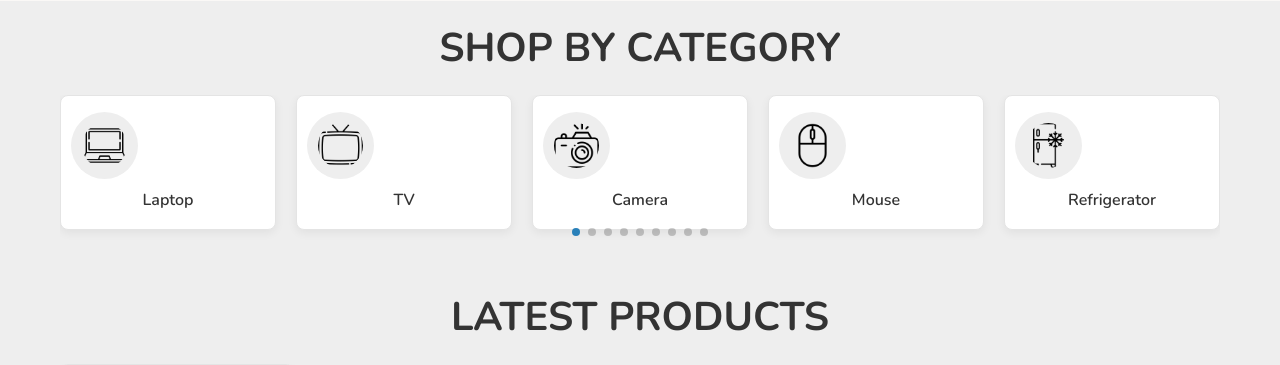
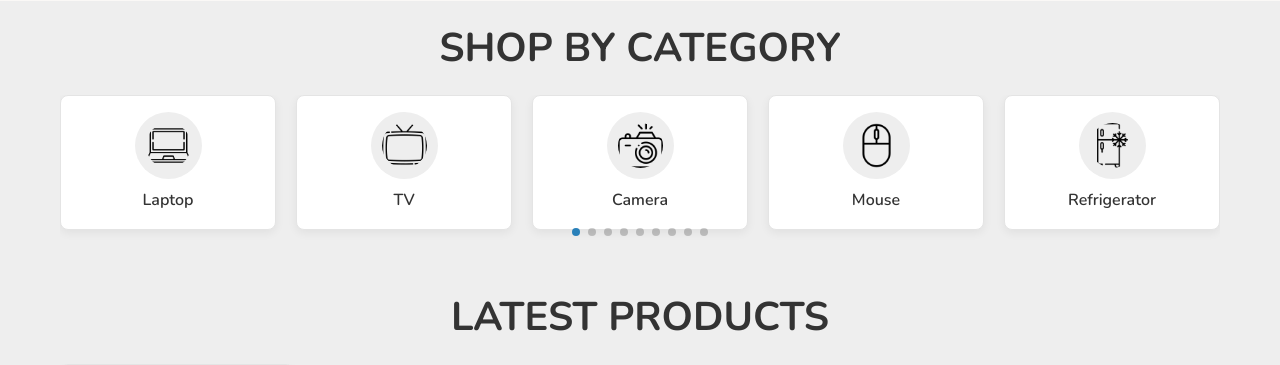
Before and after one commit to sohan1828/ecommerce-website, a PHP site: page /home.php in a window 1280 px wide. Shown: the part 547-912 px from the top of the page. Run offline with PHP 8.4, Linux system fonts and the light colour scheme; data that the repository does not hold is empty; some libraries are stand-ins or nearby versions.

Commit message:
Updated CSS website

```diff
--- a/css/style.css
+++ b/css/style.css
@@ -437,12 +437,6 @@ section{
    transform: translateY(-.4rem);
 }
 
-.category .swiper-slide{
-   display: flex;
-   align-items: stretch;
-   justify-content: center;
-}
-
 .category .swiper-wrapper{
    padding-bottom: 2rem;
 }
@@ -506,8 +500,7 @@ section{
    align-items: flex-start;
 }
 
-.home-products .swiper-slide,
-.category .swiper-slide{
+.home-products .swiper-slide{
    height: auto !important;
    align-self: flex-start;
    display: flex;
@@ -527,7 +520,6 @@ section{
    background-color: var(--white);
    margin-bottom: 2rem;
    border-radius: .5rem;
-   cursor: pointer;
 }
 
 .home-products .slide .name{
@@ -767,7 +759,6 @@ section{
    background-color: var(--white);
    margin-bottom: 2rem;
    border-radius: .5rem;
-   cursor: pointer;
 }
 
 .products .box-container .box .fa-heart,
```
